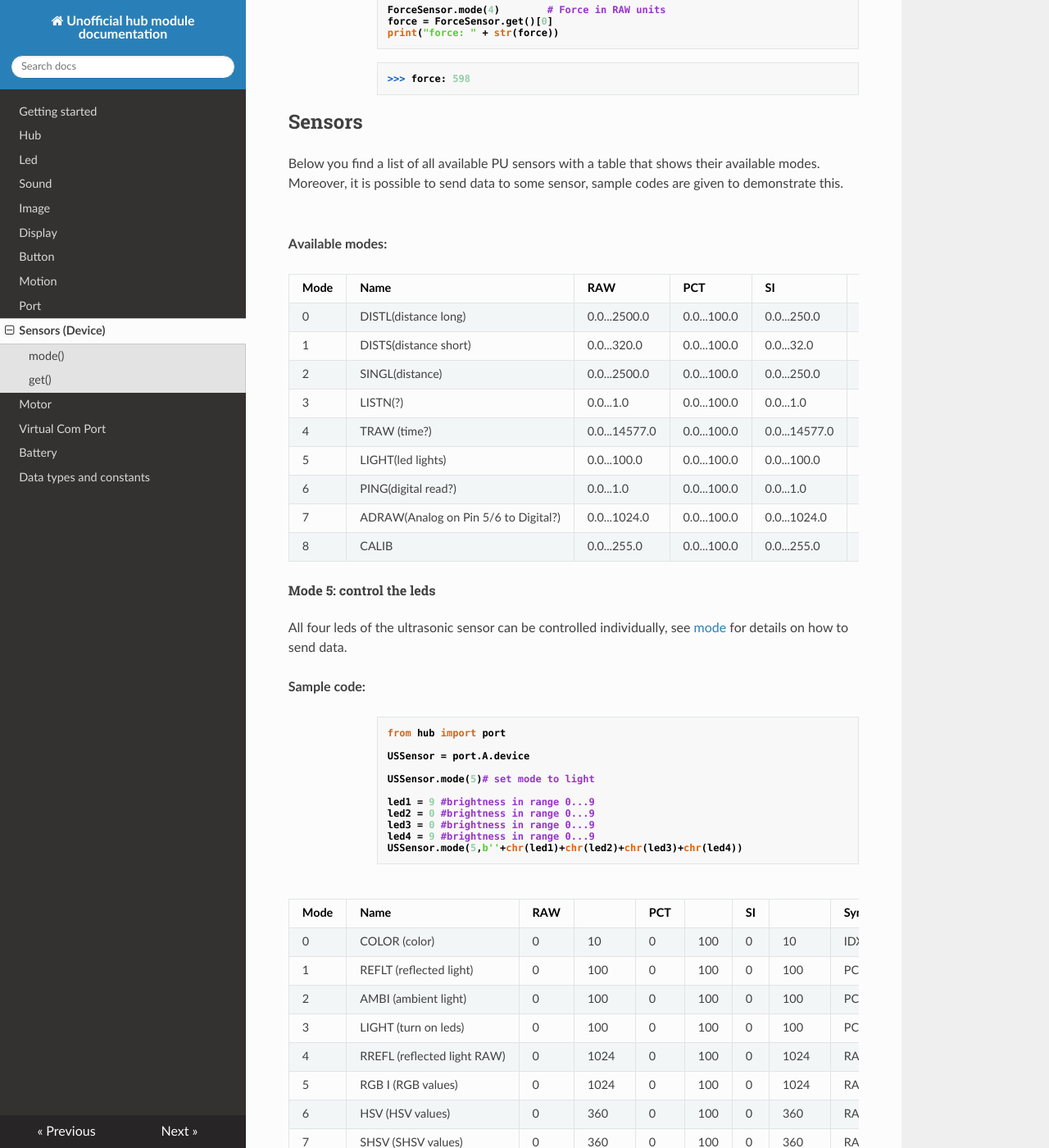
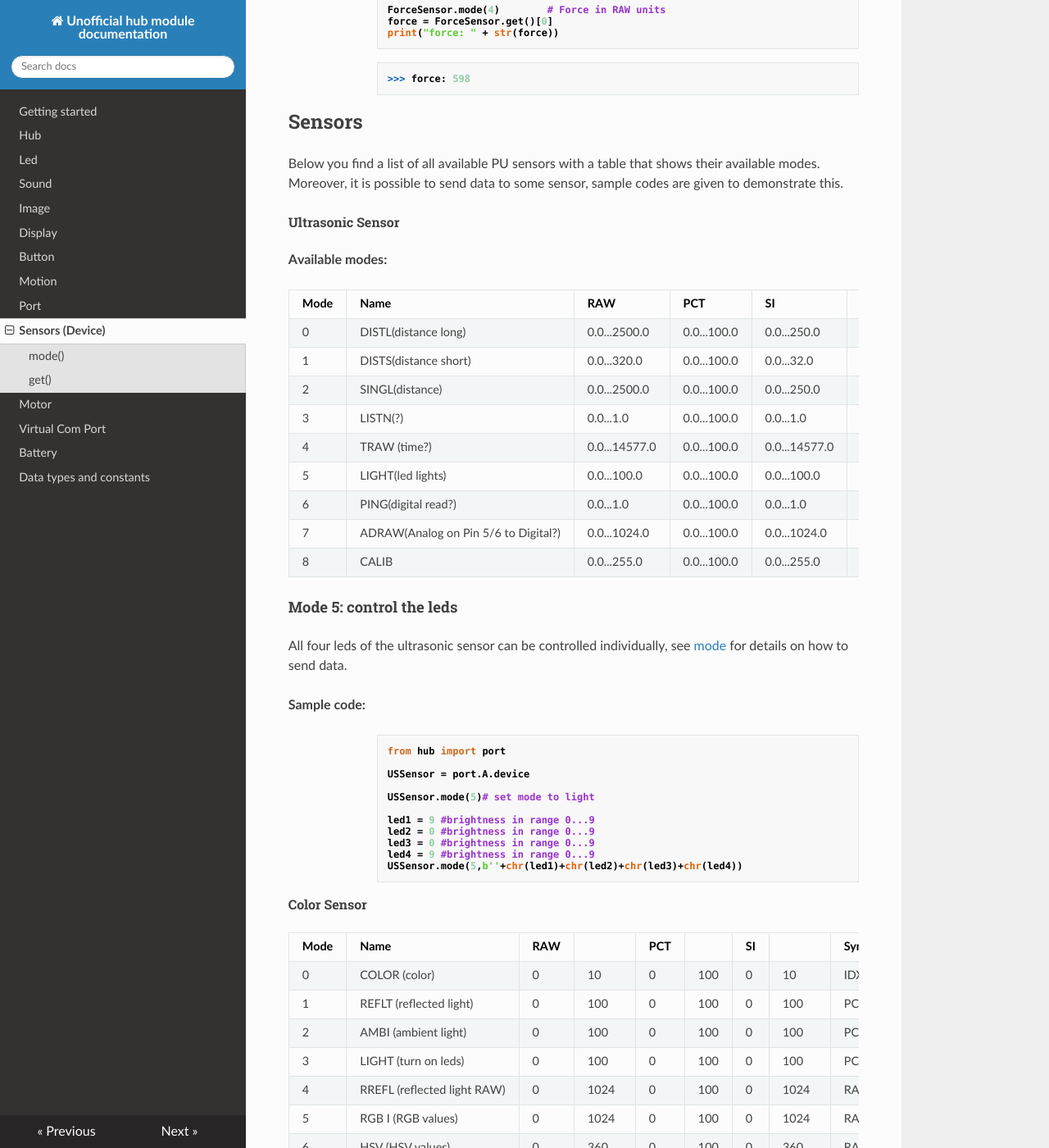
Before and after one commit to NStrijbosch/hub-module-notes, an MkDocs documentation site: the page built from docs/sensors.md, in a window 1280 px wide and 1400 px high, scrolled down 1601 px. Shown: the whole window at 82% size. Built offline with MkDocs 1.6.1, drawn with Linux system fonts in a browser that asks for light colours; nearby versions of some CDN libraries; some of the changed text lies outside the part shown.

Commit message:
added titles for each sensor
Thanks to tip from flashkarten inf to improve readability

````diff
--- a/docs/sensors.md
+++ b/docs/sensors.md
@@ -91,7 +91,7 @@
 
 Below you find a list of all available PU sensors with a table that shows their available modes. Moreover, it is possible to send data to some sensor, sample codes are given to demonstrate this.
 
-## Ultrasonic Sensor
+### Ultrasonic Sensor
 
 __Available modes:__
 
@@ -107,7 +107,7 @@
 |7   |ADRAW(Analog on Pin 5/6 to Digital?)|0.0...1024.0 |0.0...100.0|0.0...1024.0 |pct   |\x80\x00\x00\x04\x84|1       |1   |4      |0       |
 |8   |CALIB|0.0...255.0  |0.0...100.0|0.0...255.0  |pct   |\x00\x00\x04\x84    |7       |0   |3      |0       |
 
-### Mode 5: control the leds
+#### Mode 5: control the leds
 
 All four leds of the ultrasonic sensor can be controlled individually, see [mode](#mode) for details on how to send data.
 
@@ -127,7 +127,7 @@
 USSensor.mode(5,b''+chr(led1)+chr(led2)+chr(led3)+chr(led4))
 ```
 
-## Color Sensor
+### Color Sensor
 
 |Mode|Name |RAW |       |PCT|     |SI |     |Symbol|Capabilities?       |Datasets|Type|Figures|Decimals|
 |----|-----|---|------|---|------|---|------|------|--------------------|--------|----|-------|--------|
@@ -142,7 +142,7 @@
 |8   |DEBUG (debug?)|0  |65535 |0  |100   |0  |65535 |RAW   |\x00\x00\x00\x04\x84|4       |1   |4      |0       |
 |9   |CALIB|0  |65535 |0  |100   |0  |65535 |RAW   |\x00\x00\x00\x04\x84|7       |1   |5      |0       |
 
-### Mode 3: control the leds
+#### Mode 3: control the leds
 
 All three leds of the color sensor can be controlled individually, see [mode](#mode) for details on how to send data to activate them.
 
@@ -162,7 +162,7 @@
 COLORSensor.mode(3,b''+chr(led1)+chr(led2)+chr(led3))
 ```
 
-## Force Sensor
+### Force Sensor
 
 |Mode|Name |RAW|      |PCT|      |SI |      |Symbol|Capabilities?           |Datasets|Type|Figures|Decimals|
 |----|-----|---|------|---|------|---|------|------|------------------------|--------|----|-------|--------|
@@ -174,7 +174,7 @@
 |5   |FPRAW|0  |1023  |0  |100   |0  |1023  |RAW   |\x00\x00\x00\x00\x04\x04|1       |1   |4      |0       |
 |6   |CALIB|0  |1023  |0  |100   |0  |1023  |      |                        |8       |1   |4      |0       |
 
-## Boost Color Sensor
+### Boost Color Sensor
 
 |Mode|Name |RAW|      |PCT|      |SI |      |Symbol|Capabilities?           |Datasets|Type|Figures|Decimals|
 |----|-----|---|------|---|------|---|------|------|------------------------|--------|----|-------|--------|
@@ -191,7 +191,7 @@
 |10  |CALIB|0  |65535 |0  |100   |0  |65535 |N/A   |\x00\x00\x00\x00\x00\x10|8       |1   |5      |0       |
 
 
-### Mode 5: Setting the color of the led
+#### Mode 5: Setting the color of the led
 
 Led of the boost sensor can be controlled, see [mode](#mode) for details on how to send data to activate it.
 
@@ -212,7 +212,7 @@
     sleep_ms(1000)
 ```
 
-### Mode 7: Sending IR signals to PF receiver
+#### Mode 7: Sending IR signals to PF receiver
 
 The BoostSensor is capable of sending IR data, see [mode](#mode) for details on how to send data.
 
@@ -232,7 +232,7 @@
 ### A member from the community is working on a library (hopefully published soon!)
 ```
 
-## WeDo distance sensor
+### WeDo distance sensor
 
 |Mode|Name       |RAW|      |PCT|      |SI |      |Symbol|Capabilities?           |Datasets|Type|Figures|Decimals|
 |----|-----------|---|------|---|------|---|------|------|------------------------|--------|----|-------|--------|
@@ -240,7 +240,7 @@
 |1   |LPF2-COUNT |0  |100   |0  |100   |0  |100   |CNT   |\x10\x00\x00\x00\x00\x00|1       |2   |4      |0       |
 |2   |LPF2-CAL   |0  |1023  |0  |100   |0  |1023  |RAW   |\x10\x00\x00\x00\x00\x00|3       |1   |3      |0       |
 
-## WeDo gyro
+### WeDo gyro
 
 |Mode|Name |RAW|      |PCT|      |SI |      |Symbol|Capabilities?           |Datasets|Type|Figures|Decimals|
 |----|-----|---|------|---|------|---|------|------|------------------------|--------|----|-------|--------|
````
